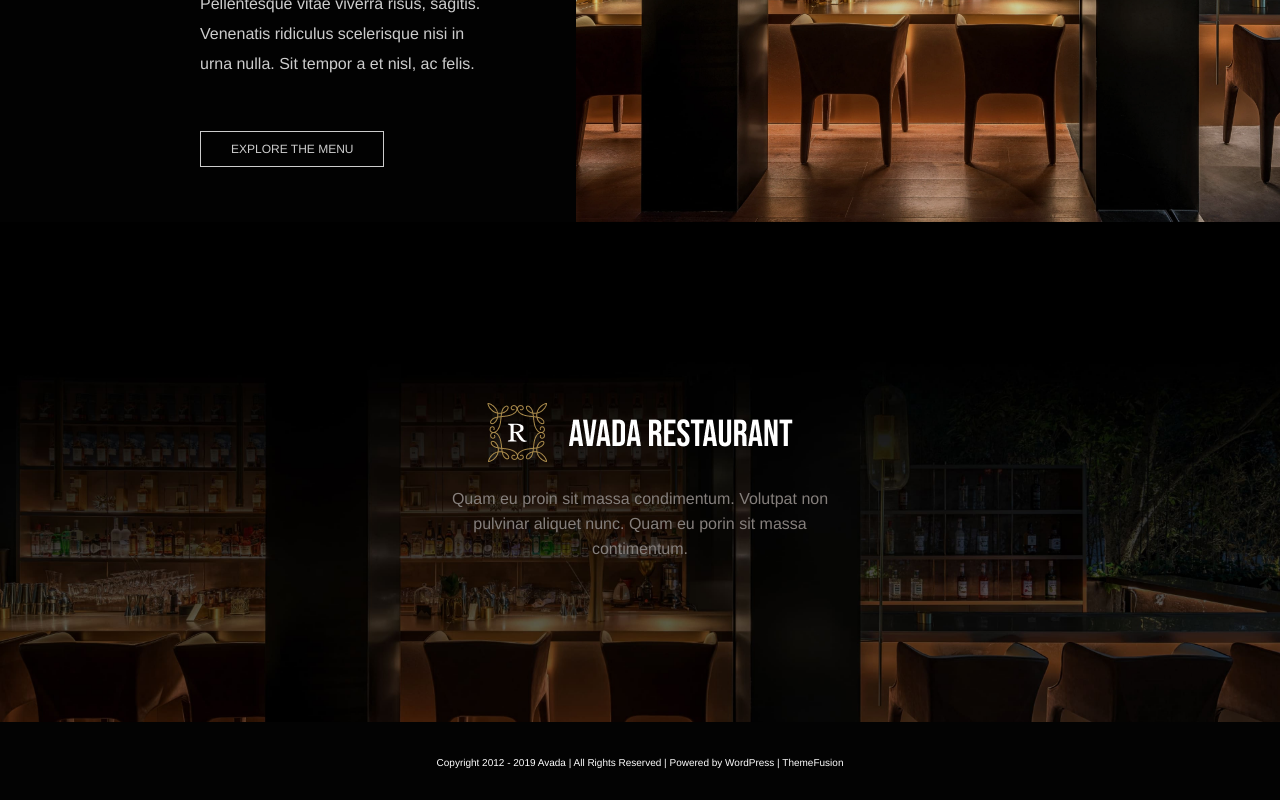
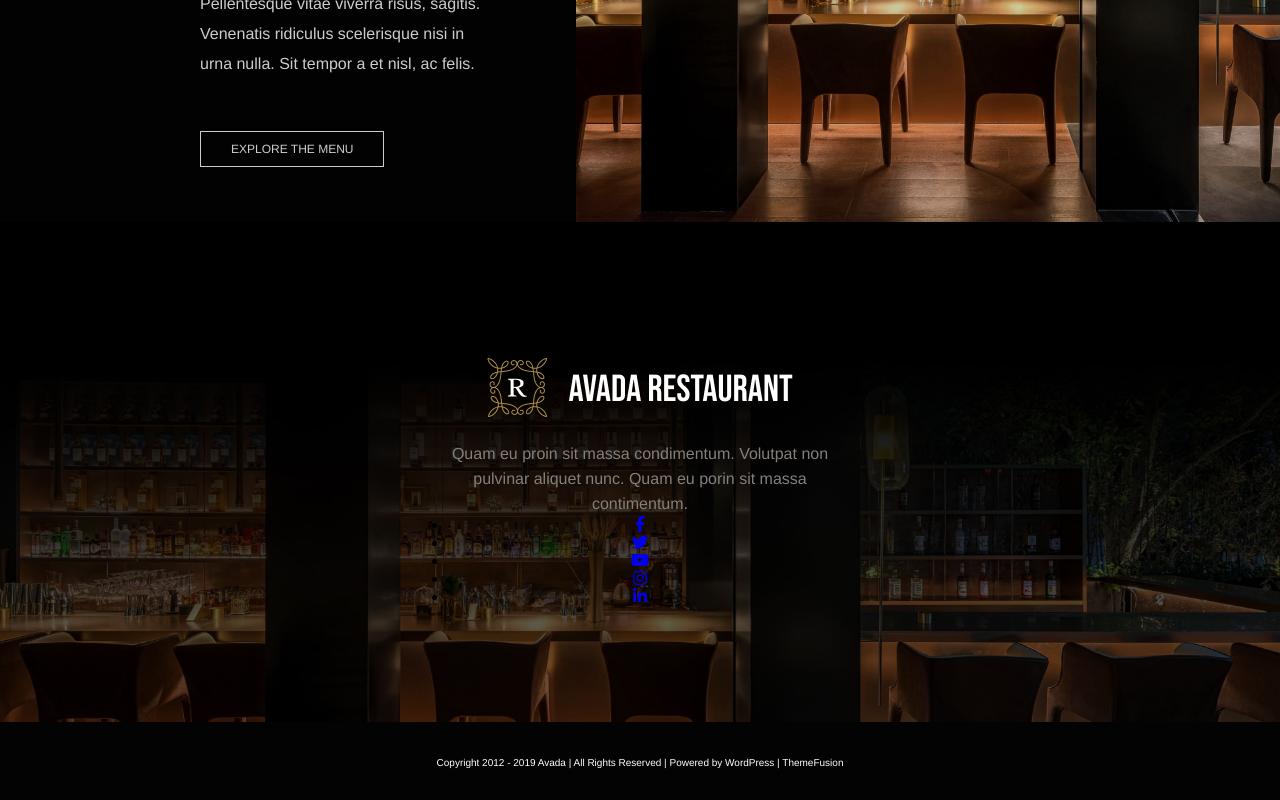
Before and after one commit to petrescuandreea/proj-html-vuejs, a Vue app: page / in a window 1280 px wide. Shown: the part 493-1293 px from the top of the page. Built offline with nearby package versions, Linux system fonts and the light colour scheme.

Commit message:
Import component SocialMediaChannels

```diff
--- a/src/components/AppFooter.vue
+++ b/src/components/AppFooter.vue
@@ -13,8 +13,8 @@
 
           <!-- social media channels -->
           <div id="sm-channels">
-
-
+            <!-- passo alla prop channels l'array di oggetti smChannels -->
+            <SocialMediaChannels :channels="smChannels"/>
           </div>
 
         </div>
@@ -31,12 +31,19 @@
 </template>
 
 <script>
+
+import SocialMediaChannels from '@/components/SocialMediaChannels.vue';
+
 export default {
   name: 'AppFooter',
+  components: {
+    SocialMediaChannels,
+
+  },
   data() {
       return {
-        // creo array di oggetti con le info utili dei canali social che saranno inviate al componente figlio tramite prop
-         socialMediaChannels: [
+        // creo array di oggetti con le info utili dei canali social che saranno inviate al componente figlio SocialMediaChannels tramite la prop channels
+         smChannels: [
               {
                   url: '#',
                   icon: 'fab fa-facebook-f',
```
